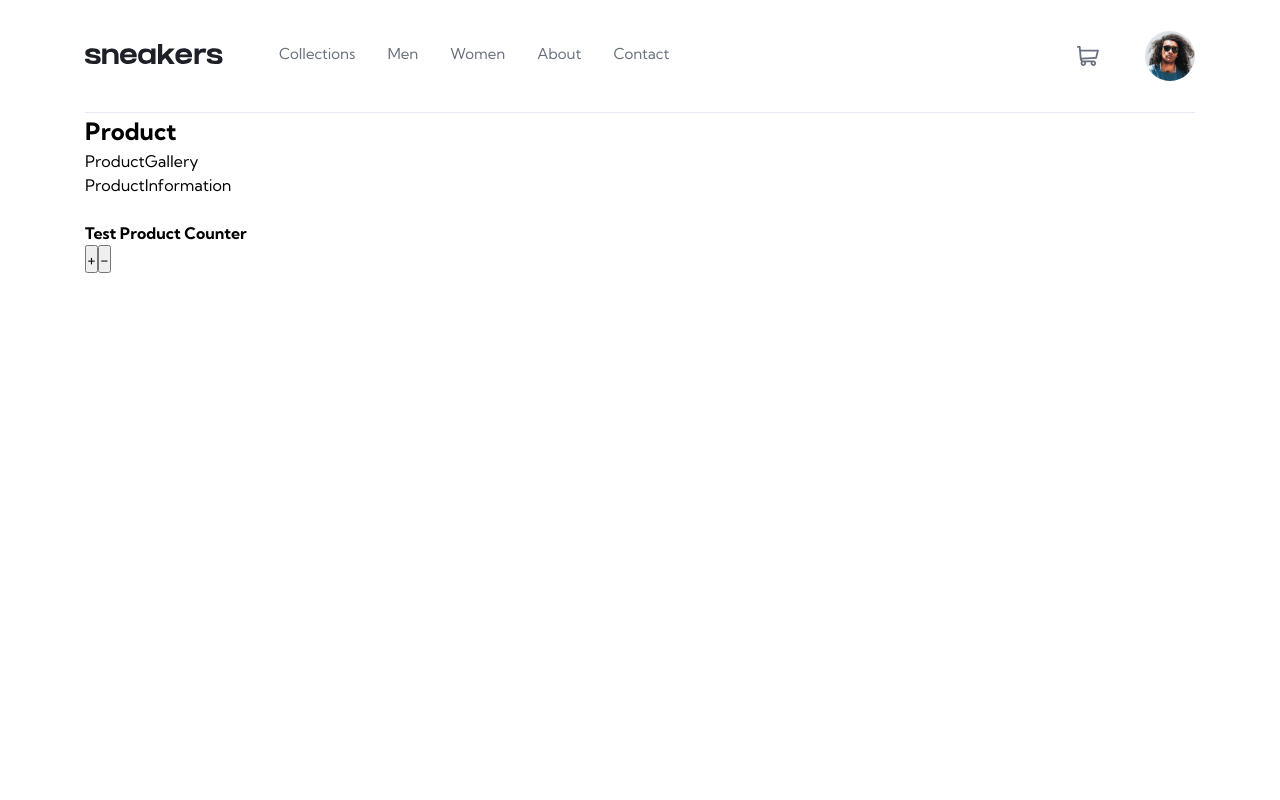
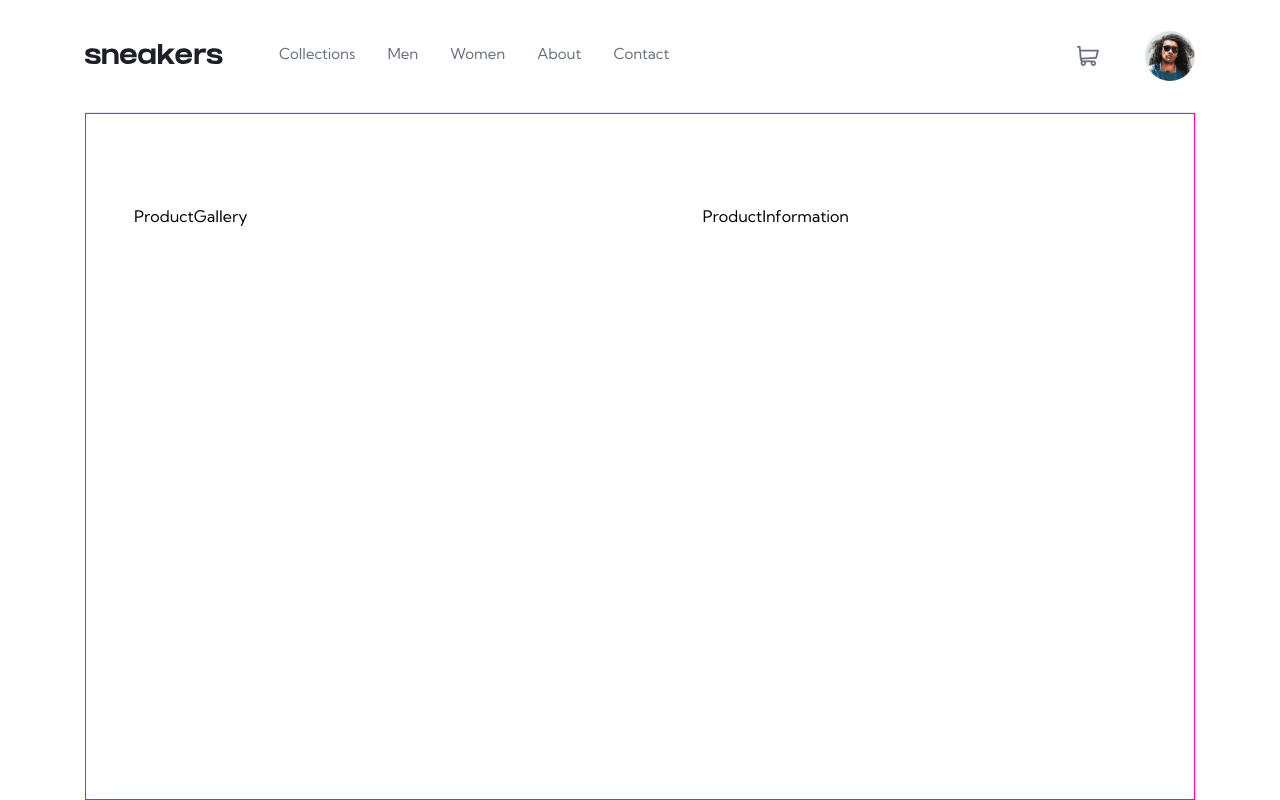
Before and after one commit to kdubrovsky/fe-ecommerce-product-page, a React (Vite) app: page / in a window 1280 px wide. Built offline with nearby package versions, Linux system fonts and the light colour scheme.

Commit message:
Add ProductSection component, remove debug code

```diff
--- a/src/App.jsx
+++ b/src/App.jsx
@@ -1,6 +1,7 @@
 import { useState } from "react";
 
 import Header from "./components/Header/Header";
+import ProductSection from "./components/ProductSection/ProductSection";
 import ProductGallery from "./components/ProductGallery/ProductGallery";
 import ProductInformation from "./components/ProductInformation/ProductInformation";
 import Container from "./components/Container/Container";
@@ -13,14 +14,6 @@ export default function App() {
 
     const [cartProducts, setCartProducts] = useState([]);
 
-    function addProduct() {
-        setCartProducts(prev => [...prev, {}]);
-    }
-
-    function removeProduct() {
-        setCartProducts(prev => prev.slice(0, -1));
-    }
-
     return (
         <>
             <Header
@@ -30,13 +23,10 @@ export default function App() {
             />
             <main>
                 <Container>
-                    <h2>Product</h2>
-                    <ProductGallery />
-                    <ProductInformation />
-                    <br />
-                    <h4>Test Product Counter</h4>
-                    <button onClick={addProduct}>+</button>
-                    <button onClick={removeProduct}>-</button>
+                    <ProductSection>
+                        <ProductGallery />
+                        <ProductInformation />
+                    </ProductSection>
                 </Container>
             </main>
         </>
--- /dev/null
+++ b/src/components/ProductSection/ProductSection.jsx
@@ -0,0 +1,11 @@
+import css from './ProductSection.module.scss';
+
+export default function ProductSection(
+    { children }
+) {
+    return (
+        <section className={css.product}>
+            {children}
+        </section>
+    )
+}
--- /dev/null
+++ b/src/components/ProductSection/ProductSection.module.scss
@@ -0,0 +1,8 @@
+.product {
+    display: grid;
+    padding: 90px 48px;
+    min-height: calc(100vh - 113px);
+    border: 1px solid rgb(255, 0, 195); // debug styling
+    grid-template-columns: 1fr minmax(440px, 1fr);
+    gap: 125px;
+}
```
